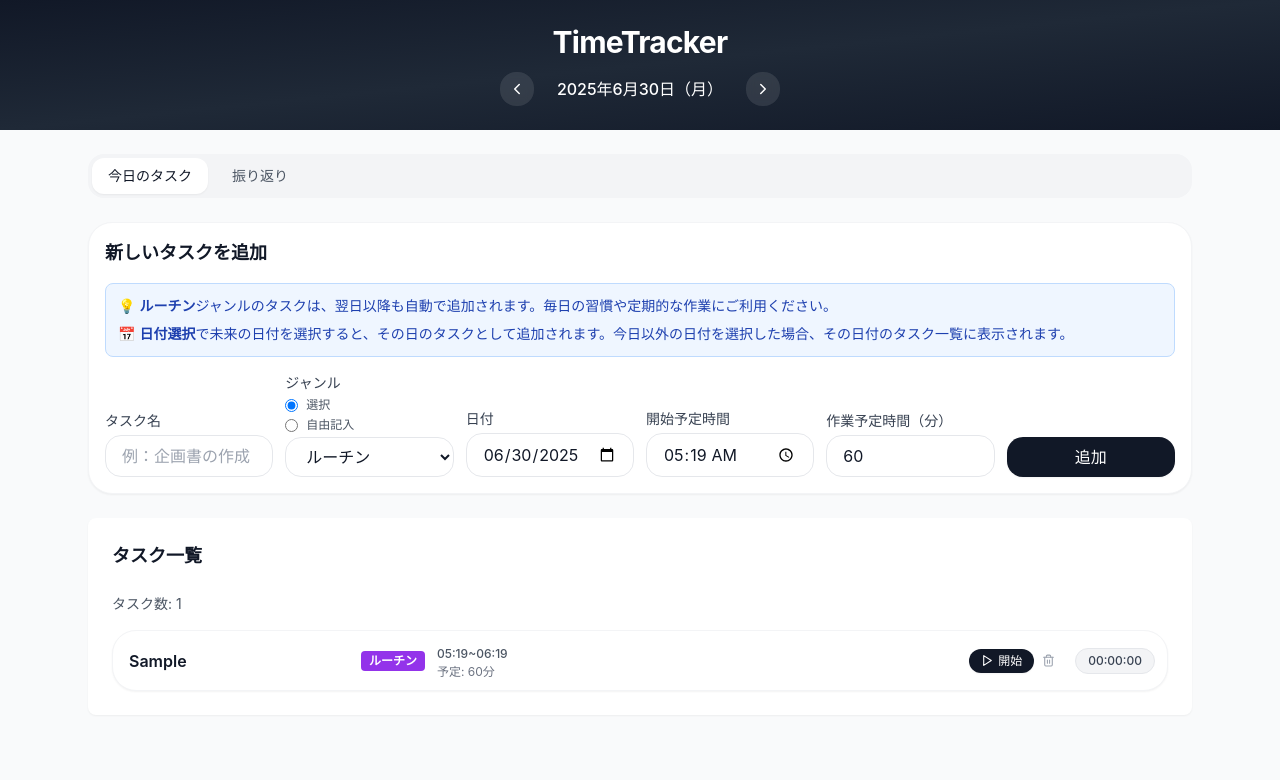
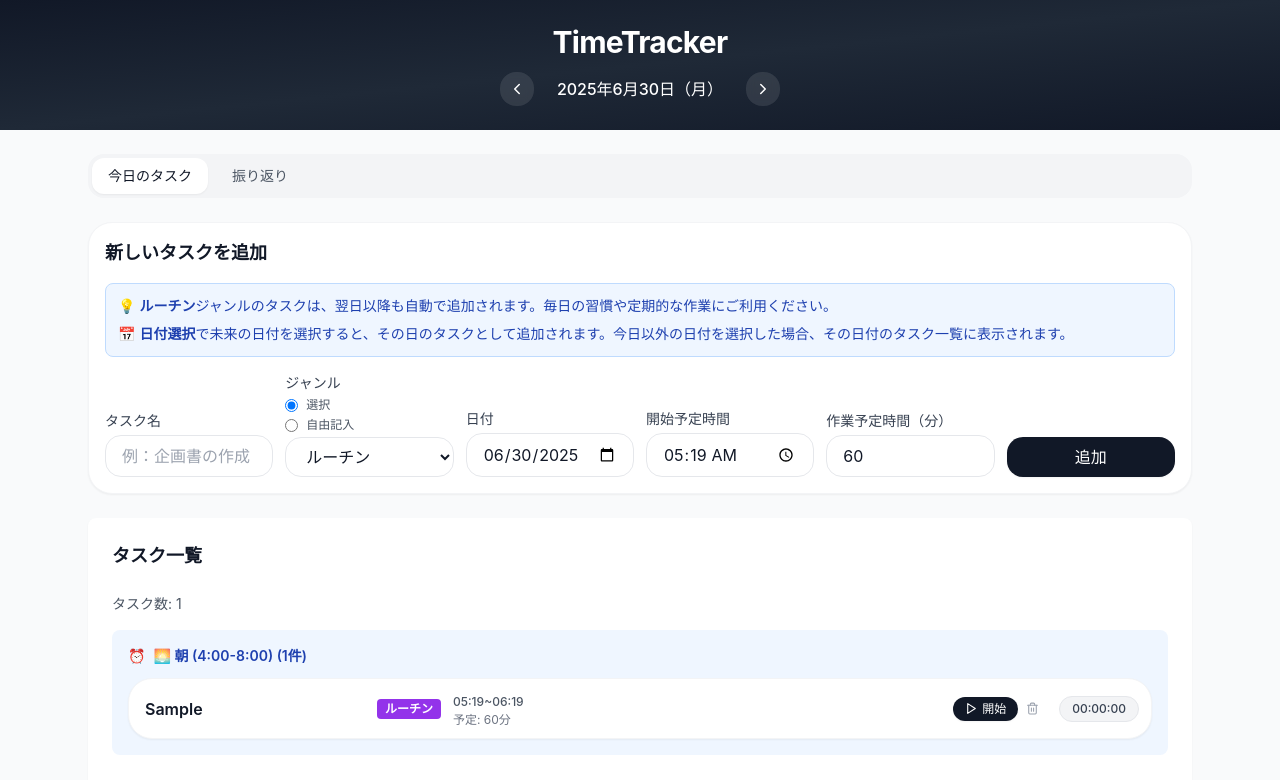
Before and after one commit to p1yuki/timetracker, a React (Vite) app: page / in a window 1280 px wide. Both pictures are taken after typing "Sample" into the empty fields and a click on the button "追加". Shown: the top 780 px of the page. Built offline with nearby package versions, Linux system fonts and the light colour scheme.

Commit message:
ver6: 中断機能を改善 - 開始時間保持、中断時間記録、中断状態表示を追加

```diff
--- a/src/components/TaskList.tsx
+++ b/src/components/TaskList.tsx
@@ -19,6 +19,51 @@ export const TaskList = () => {
     return 0;
   });
 
+  // 時間帯別にタスクを分類
+  const categorizeTasks = (tasks: typeof sortedTasks) => {
+    const morning = tasks.filter(task => {
+      const hour = parseInt(task.scheduledStartTime.split(':')[0]);
+      return hour >= 4 && hour < 8;
+    });
+
+    const forenoon = tasks.filter(task => {
+      const hour = parseInt(task.scheduledStartTime.split(':')[0]);
+      return hour >= 8 && hour < 12;
+    });
+
+    const afternoon = tasks.filter(task => {
+      const hour = parseInt(task.scheduledStartTime.split(':')[0]);
+      return hour >= 12 && hour < 18;
+    });
+
+    const evening = tasks.filter(task => {
+      const hour = parseInt(task.scheduledStartTime.split(':')[0]);
+      return hour >= 18 || hour < 4;
+    });
+
+    return { morning, forenoon, afternoon, evening };
+  };
+
+  const { morning, forenoon, afternoon, evening } = categorizeTasks(sortedTasks);
+
+  const renderTimeSection = (title: string, tasks: typeof sortedTasks, bgColor: string, textColor: string) => {
+    if (tasks.length === 0) return null;
+
+    return (
+      <div className={`${bgColor} rounded-lg p-4 mb-4`}>
+        <h4 className={`text-sm font-semibold ${textColor} mb-3 flex items-center`}>
+          <span className="mr-2">⏰</span>
+          {title} ({tasks.length}件)
+        </h4>
+        <div className="space-y-2">
+          {tasks.map((task) => (
+            <TaskCard key={task.id} task={task} />
+          ))}
+        </div>
+      </div>
+    );
+  };
+
   return (
     <div className="bg-white rounded-lg shadow-sm p-6">
       <div className="flex items-center justify-between mb-6">
@@ -36,10 +81,11 @@ export const TaskList = () => {
           <p className="text-gray-500 text-sm">新しいタスクを追加して作業を始めましょう！</p>
         </div>
       ) : (
-        <div className="space-y-2">
-          {sortedTasks.map((task) => (
-            <TaskCard key={task.id} task={task} />
-          ))}
+        <div>
+          {renderTimeSection('🌅 朝 (4:00-8:00)', morning, 'bg-blue-50', 'text-blue-800')}
+          {renderTimeSection('☀️ 午前 (8:00-12:00)', forenoon, 'bg-yellow-50', 'text-yellow-800')}
+          {renderTimeSection('🌤️ 午後 (12:00-18:00)', afternoon, 'bg-orange-50', 'text-orange-800')}
+          {renderTimeSection('🌙 夜 (18:00-4:00)', evening, 'bg-purple-50', 'text-purple-800')}
         </div>
       )}
     </div>
--- a/src/store/taskStore.ts
+++ b/src/store/taskStore.ts
@@ -86,12 +86,29 @@ export const useTaskStore = create<TaskStore>()(
         let newStartedAt = now;
         let accumulatedTime = task.totalTime || 0;
 
-        // 中断状態から再開する場合、累積時間を保持
-        if (task.status === 'pending' && task.startedAt) {
-          const previousElapsed = Math.floor((now.getTime() - task.startedAt.getTime()) / 1000);
-          accumulatedTime += previousElapsed;
+        // 中断状態から再開する場合、累積中断時間を計算
+        if (task.status === 'paused' && task.pausedAt) {
+          const pausedAt = new Date(task.pausedAt);
+          const pausedDuration = Math.floor((now.getTime() - pausedAt.getTime()) / 1000);
+          const newTotalPausedTime = (task.totalPausedTime || 0) + pausedDuration;
+
+          set((state) => ({
+            tasks: state.tasks.map((t) =>
+              t.id === id
+                ? {
+                    ...t,
+                    status: 'in-progress',
+                    startedAt: task.startedAt, // 元の開始時間を保持
+                    totalPausedTime: newTotalPausedTime,
+                    pausedAt: undefined // 中断時間をクリア
+                  }
+                : t
+            ),
+          }));
+          return;
         }
 
+        // 通常の開始処理
         set((state) => ({
           tasks: state.tasks.map((t) =>
             t.id === id
@@ -120,9 +137,10 @@ export const useTaskStore = create<TaskStore>()(
             t.id === id
               ? {
                   ...t,
-                  status: 'pending',
+                  status: 'paused',
                   totalTime: newTotalTime,
-                  startedAt: undefined // 開始時刻をクリア
+                  pausedAt: now, // 中断開始時間を記録
+                  // startedAtは保持する（開始時間を消さない）
                 }
               : t
           ),
@@ -141,6 +159,29 @@ export const useTaskStore = create<TaskStore>()(
           const startedAt = new Date(task.startedAt);
           const elapsed = Math.floor((now.getTime() - startedAt.getTime()) / 1000);
           finalTotalTime += elapsed;
+        }
+
+        // 中断中の場合は中断時間を累積
+        if (task.status === 'paused' && task.pausedAt) {
+          const pausedAt = new Date(task.pausedAt);
+          const pausedDuration = Math.floor((now.getTime() - pausedAt.getTime()) / 1000);
+          const newTotalPausedTime = (task.totalPausedTime || 0) + pausedDuration;
+
+          set((state) => ({
+            tasks: state.tasks.map((t) =>
+              t.id === id
+                ? {
+                    ...t,
+                    status: 'completed',
+                    completedAt: now,
+                    totalTime: finalTotalTime,
+                    totalPausedTime: newTotalPausedTime,
+                    pausedAt: undefined
+                  }
+                : t
+            ),
+          }));
+          return;
         }
 
         set((state) => ({
--- a/src/types/index.ts
+++ b/src/types/index.ts
@@ -4,10 +4,12 @@ export interface Task {
   genre: string;
   scheduledStartTime: string; // 開始予定時間
   scheduledDuration: number; // 作業予定時間（分）
-  status: 'pending' | 'in-progress' | 'completed';
+  status: 'pending' | 'in-progress' | 'paused' | 'completed';
   createdAt: Date;
   startedAt?: Date;
   completedAt?: Date;
+  pausedAt?: Date; // 中断開始時間
+  totalPausedTime?: number; // 累積中断時間（秒）
   totalTime?: number; // 秒単位
   memo?: string;
   isCarriedOver?: boolean; // 翌日繰越タスクかどうか
```
Also changed, not shown: src/components/TaskCard.tsx (+111 -9 lines).
